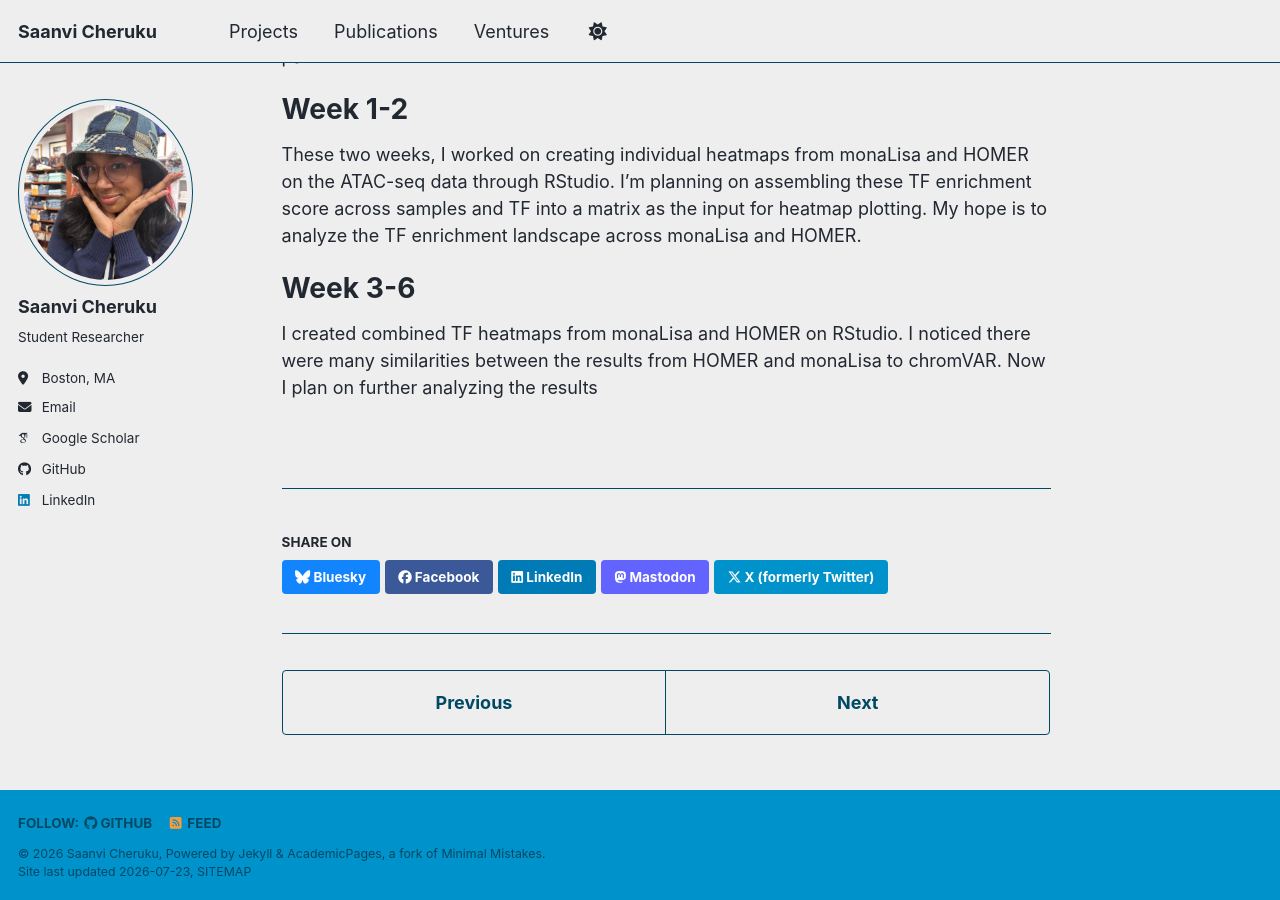
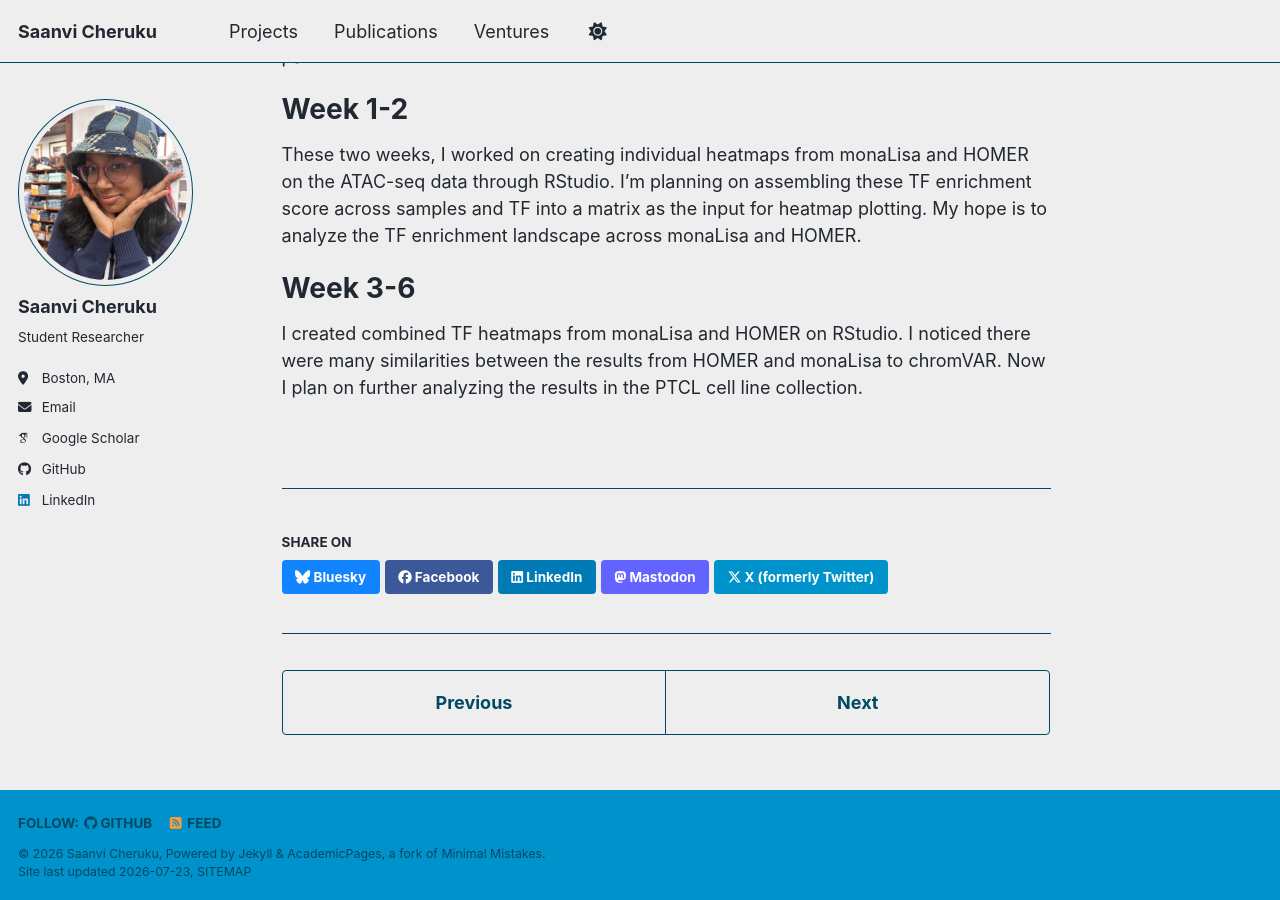
Before and after one commit to strawvivishortcake/strawvivishortcake.github.io, a Jekyll site: the page built from _portfolio/petal.md, in a window 1280 px wide and 900 px high, scrolled down 737 px. Built offline with Jekyll 4.4.1, drawn with Linux system fonts in a browser that asks for light colours; some web fonts are replaced; a script bundle is joined from its source files by our own code; library files that are not in the unit come from our copies.

Commit message:
Update petal.md

```diff
--- a/_portfolio/petal.md
+++ b/_portfolio/petal.md
@@ -16,4 +16,4 @@ These two weeks, I worked on creating individual heatmaps from monaLisa and HOME
 
 Week 3-6
 =======
-I created combined TF heatmaps from monaLisa and HOMER on RStudio. I noticed there were many similarities between the results from HOMER and monaLisa to chromVAR. Now I plan on further analyzing the results
+I created combined TF heatmaps from monaLisa and HOMER on RStudio. I noticed there were many similarities between the results from HOMER and monaLisa to chromVAR. Now I plan on further analyzing the results in the PTCL cell line collection.
```
